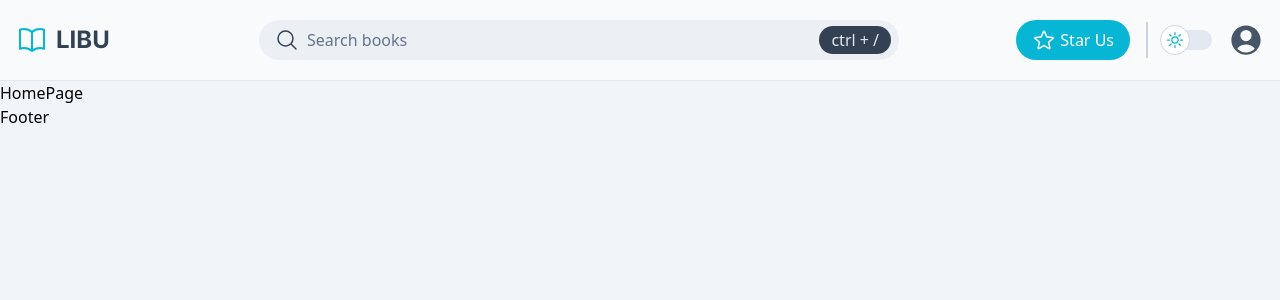
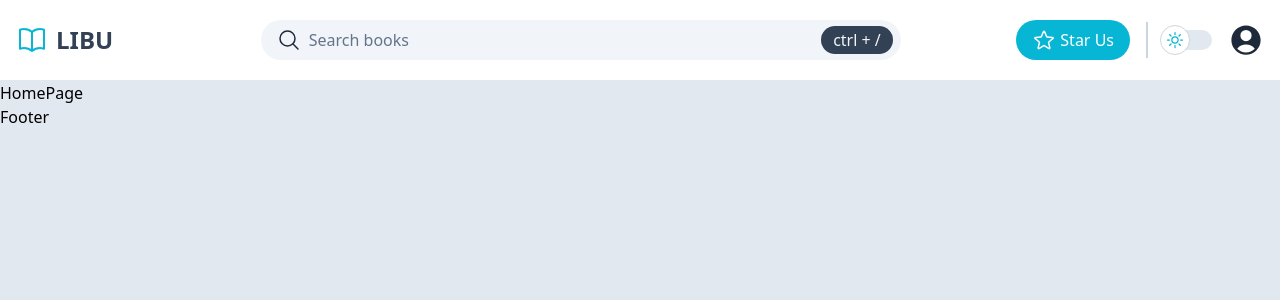
Before and after one commit to sboy99/Libu-The-Modern-Library, a React (Vite) app: page / in a window 1280 px wide. Shown: the top 300 px of the page. Built offline with nearby package versions, Linux system fonts and the light colour scheme; what prettier-plugin-tailwindcss would draw is missing.

Commit message:
Tailwind config changed for theme, respective files changed

```diff
--- a/package.json
+++ b/package.json
@@ -13,6 +13,7 @@
     "@heroicons/react": "^2.0.13",
     "@reduxjs/toolkit": "^1.9.1",
     "axios": "^1.2.0",
+    "mini-svg-data-uri": "^1.4.4",
     "react": "^18.2.0",
     "react-dom": "^18.2.0",
     "react-redux": "^8.0.5",
--- a/src/app/components/layouts/Navbar.tsx
+++ b/src/app/components/layouts/Navbar.tsx
@@ -19,25 +19,25 @@ const Navbar: React.FC = () => {
 
   const SearchBar: React.FC = width < 768 ? Searchbutton : Searchbar;
   const Menu: JSX.Element = (
-    <button className="ml-2 rounded-full p-1 text-slate-700 outline-none transition-all duration-300 ease-in-out hover:bg-slate-200/50 dark:text-slate-200 dark:hover:bg-slate-600 lg:hidden">
+    <button className="ml-2 rounded-full p-1 text-light-text outline-none transition-all duration-300 ease-in-out hover:bg-light-bg-hover dark:text-dark-text dark:hover:bg-dark-bg-hover lg:hidden">
       <Bars3Icon className="h-7 w-7 sm:h-8 sm:w-8" />
     </button>
   );
 
   return (
-    <Component className="border-b border-slate-200 bg-slate-50 px-2 dark:border-slate-600 dark:bg-base-dark/90 sm:px-0">
+    <Component className="border-b border-light-border bg-light-bg px-2 dark:border-dark-border dark:bg-dark-bg-deep sm:px-0">
       <nav className="flex h-full min-h-16 items-center justify-between sm:min-h-[5rem]">
         {/* logo on large screen */}
         <HashLink
           to={`${pathname}#top`}
           smooth
-          className="hidden rounded-full px-4 py-1 transition-all duration-300 ease-in-out hover:bg-slate-200 dark:hover:bg-slate-600 lg:block"
+          className="hidden rounded-full px-4 py-1 transition-all duration-300 ease-in-out hover:bg-light-bg-hover dark:hover:bg-dark-bg-hover lg:block"
         >
           <Logo />
         </HashLink>
         {/* Menu btutton for medium screen */}
         {Menu}
-        <div className="flex w-full items-center justify-center divide-x-2 divide-slate-300 dark:divide-slate-500">
+        <div className="flex w-full items-center justify-center divide-x-2 divide-light-devide dark:divide-dark-devide">
           <div className="flex w-full items-center justify-end px-2 sm:px-4">
             {/* search bar  */}
             <SearchBar />
@@ -46,7 +46,7 @@ const Navbar: React.FC = () => {
               href="https://github.com/sboy99/Libu-The-Modern-Library"
               target={`_blank`}
               rel="noopener noreferrer"
-              className="rounded-full bg-cyan-500 p-1 text-white dark:bg-yellow-400 dark:text-slate-700 sm:flex sm:items-center sm:gap-1 sm:whitespace-nowrap sm:px-4 sm:py-2 sm:font-medium"
+              className="rounded-full bg-light-bg-accent p-1 text-dark-text dark:bg-dark-bg-accent dark:text-light-text sm:flex sm:items-center sm:gap-1 sm:whitespace-nowrap sm:px-4 sm:py-2 sm:font-medium"
             >
               <StarIcon className="h-5 w-5 sm:h-6 sm:w-6" />{" "}
               <p className="hidden sm:block">Star Us</p>
@@ -59,10 +59,10 @@ const Navbar: React.FC = () => {
             {/* additional links */}
             <Pop
               Icon={UserCircleIcon}
-              iconClass="w-8 h-8 sm:w-9 sm:h-9 text-slate-600 dark:text-slate-200"
+              iconClass="w-8 h-8 sm:w-9 sm:h-9 text-light-text dark:text-dark-text"
               className="flex items-center justify-center "
             >
-              <div className="min-w-[18rem] rounded-lg bg-white p-4 dark:bg-slate-700">
+              <div className="min-w-[18rem] rounded-lg bg-light-bg p-4 dark:bg-dark-bg">
                 <UserInfo />
               </div>
             </Pop>
--- a/src/app/components/layouts/navbar/SearchBox.tsx
+++ b/src/app/components/layouts/navbar/SearchBox.tsx
@@ -21,7 +21,7 @@ const SearchBox: React.FC = (): JSX.Element | null => {
 
   const CloseSearch: JSX.Element = (
     <button
-      className="rounded-full bg-rose-600 p-1 text-white outline-none"
+      className="rounded-full bg-cancle p-1 text-dark-text outline-none"
       onClick={handleClose}
     >
       <XMarkIcon className="pointer-events-none h-5 w-5 sm:h-6 sm:w-6" />
@@ -29,7 +29,7 @@ const SearchBox: React.FC = (): JSX.Element | null => {
   );
 
   return isOpen && width < 768 ? (
-    <Component className="flex items-center justify-center border-b border-slate-200 bg-slate-50 px-2 dark:border-slate-600 dark:bg-slate-800">
+    <Component className="flex items-center justify-center border-b border-light-border bg-light-bg px-2 dark:border-dark-border dark:bg-dark-bg-deep">
       <div className="flex min-h-16 items-center justify-center gap-2 px-2">
         <Searchbar />
         {CloseSearch}
--- a/src/app/components/layouts/navbar/Searchbar.tsx
+++ b/src/app/components/layouts/navbar/Searchbar.tsx
@@ -49,22 +49,22 @@ const Searchbar: React.FC = (): JSX.Element => {
     >
       <div className="relative">
         {/* Magnifying Glass */}
-        <div className="pointer-events-none absolute inset-2 pl-2 text-slate-700 dark:text-slate-100">
+        <div className="pointer-events-none absolute inset-2 pl-2 text-light-text dark:text-dark-text">
           <MagnifyingGlassIcon className="h-6 w-6" />
         </div>
         <Combobox.Input
           ref={focus}
           placeholder="Search books"
-          className={`w-full rounded-full border-none bg-slate-200/50 px-4 py-2 pl-12 text-slate-700 placeholder:text-slate-500 focus:ring-slate-50 dark:bg-slate-700 dark:text-slate-200 placeholder:dark:text-slate-400 dark:focus:ring-slate-500/50`}
+          className={`w-full rounded-full border-none bg-light-bg-deep px-4 py-2 pl-12 text-light-text placeholder:text-placeholder-light focus:ring-light-ring dark:bg-dark-bg dark:text-dark-text dark:placeholder:text-placeholder-dark  dark:focus:ring-dark-ring`}
           onChange={(event) => setQuery(event.target.value)}
         />
         {/* Key suggesion */}
-        <div className="pointer-events-none absolute right-2 top-1/2 hidden -translate-y-1/2 rounded-full bg-slate-700 px-3 py-0.5 font-medium text-slate-200 dark:bg-slate-200 dark:text-slate-700 sm:block">
+        <div className="pointer-events-none absolute right-2 top-1/2 hidden -translate-y-1/2 rounded-full bg-dark-bg px-3 py-0.5 font-medium text-light-bg-deep dark:bg-light-bg-deep dark:text-dark-bg-deep sm:block">
           ctrl + /
         </div>
       </div>
       <Combobox.Options
-        className={`absolute inset-x-0 top-full mt-2  rounded-lg bg-white p-4 text-slate-700 dark:bg-slate-700 dark:text-slate-200 md:mt-4`}
+        className={`absolute inset-x-0 top-full mt-2  rounded-lg bg-light-bg p-4 text-light-text dark:bg-dark-bg dark:text-dark-text md:mt-4`}
       >
         {filteredPeople.length > 0 ? (
           filteredPeople.map((person) => (
@@ -73,7 +73,7 @@ const Searchbar: React.FC = (): JSX.Element => {
                 <div
                   className={`cursor-pointer py-2 px-4 ${
                     active &&
-                    `rounded-md bg-cyan-500 font-semibold text-white dark:bg-yellow-400 dark:text-slate-700 `
+                    `rounded-md bg-light-bg-accent font-semibold text-dark-text dark:bg-dark-bg-accent dark:text-light-text `
                   }`}
                 >
                   {person}
@@ -82,7 +82,7 @@ const Searchbar: React.FC = (): JSX.Element => {
             </Combobox.Option>
           ))
         ) : (
-          <div className="flex w-full items-center justify-center font-medium capitalize text-slate-500 dark:text-slate-400">
+          <div className="flex w-full items-center justify-center font-medium capitalize text-placeholder-light dark:text-placeholder-dark ">
             No Options Matched
           </div>
         )}
--- a/tailwind.config.cjs
+++ b/tailwind.config.cjs
@@ -1,19 +1,57 @@
 /** @type {import('tailwindcss').Config} */
+
+const defaultTheme = require("tailwindcss/defaultTheme");
+const colors = require("tailwindcss/colors");
+const svgToDataUri = require("mini-svg-data-uri");
+const {
+  default: flattenColorPalette,
+} = require("tailwindcss/lib/util/flattenColorPalette");
+
 module.exports = {
   content: ["./index.html", "./src/**/*.{js,ts,jsx,tsx}"],
   darkMode: "class",
   theme: {
     extend: {
+      colors: {
+        "base-light": colors.slate[200],
+        "base-dark": colors.slate[900],
+
+        "light-bg": colors.white,
+        "dark-bg": colors.slate[700],
+        "light-bg-deep": colors.slate[100],
+        "dark-bg-deep": colors.slate[800],
+        "light-bg-hover": colors.slate[200],
+        "dark-bg-hover": colors.slate[600],
+        "light-bg-accent": colors.cyan[500],
+        "dark-bg-accent": colors.yellow[400],
+
+        "light-text": colors.slate[800],
+        "dark-text": colors.white,
+        "light-text-p": colors.slate[500],
+        "dark-text-p": colors.slate[300],
+        "light-text-accent": colors.cyan[500],
+        "dark-text-accent": colors.yellow[400],
+
+        "placeholder-light": colors.slate[500],
+        "placeholder-dark": colors.slate[400],
+
+        "light-border": colors.slate[200],
+        "dark-border": colors.slate[700],
+
+        "light-devide": colors.slate[300],
+        "dark-devide": colors.slate[500],
+
+        "light-ring": colors.cyan[500],
+        "dark-ring": colors.yellow[500],
+
+        cancle: colors.rose[600],
+      },
       fontFamily: {
-        poppins: "Poppins",
-        lexend: "Lexend",
-        inter: "Inter",
-      },
-      backgroundColor: {
-        "base-light": "rgb(241 245 249)",
-        "base-dark": "rgb(30 41 59)",
-        "high-light": "rgb(6 182 212)",
-        "high-dark": "rgb(250 204 21)",
+        sans: ["Inter var", ...defaultTheme.fontFamily.sans],
+        lexend: ["Lexend", ...defaultTheme.fontFamily.sans],
+        mono: ["Fira Code VF", ...defaultTheme.fontFamily.mono],
+        source: ["Source Sans Pro", ...defaultTheme.fontFamily.sans],
+        "ubuntu-mono": ["Ubuntu Mono", ...defaultTheme.fontFamily.mono],
       },
       height: {
         "screen-16": "16vh",
@@ -35,5 +73,24 @@ module.exports = {
   plugins: [
     require("@tailwindcss/forms"),
     require("prettier-plugin-tailwindcss"),
+    function ({ matchUtilities, theme }) {
+      matchUtilities(
+        {
+          "bg-grid": (value) => ({
+            backgroundImage: `url("${svgToDataUri(
+              `<svg xmlns="http://www.w3.org/2000/svg" viewBox="0 0 32 32" width="32" height="32" fill="none" stroke="${value}"><path d="M0 .5H31.5V32"/></svg>`
+            )}")`,
+          }),
+        },
+        { values: flattenColorPalette(theme("backgroundColor")), type: "color" }
+      );
+
+      matchUtilities(
+        {
+          highlight: (value) => ({ boxShadow: `inset 0 1px 0 0 ${value}` }),
+        },
+        { values: flattenColorPalette(theme("backgroundColor")), type: "color" }
+      );
+    },
   ],
 };
```
Also changed, not shown: src/app/components/layouts/navbar/UserInfo.tsx (+5 -5 lines), 1 other file (tests, documents, lock files or other folders).
